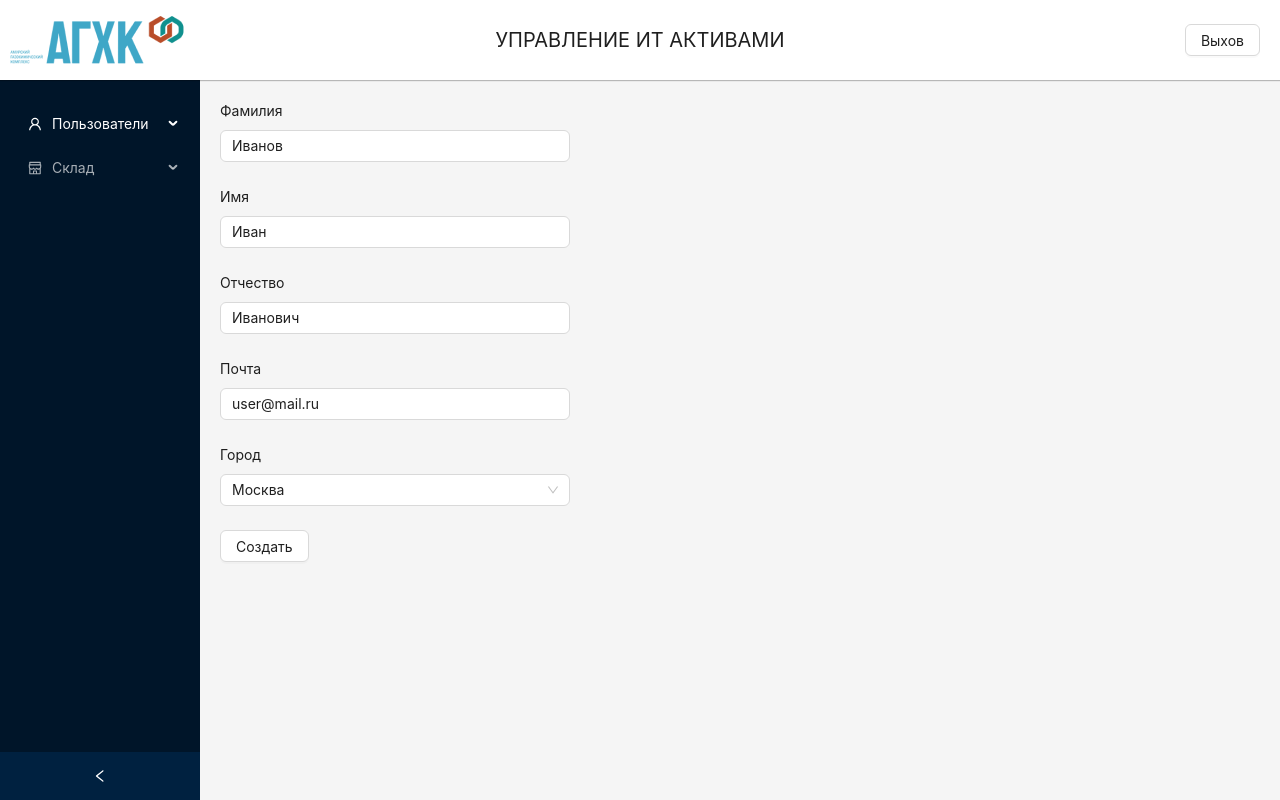
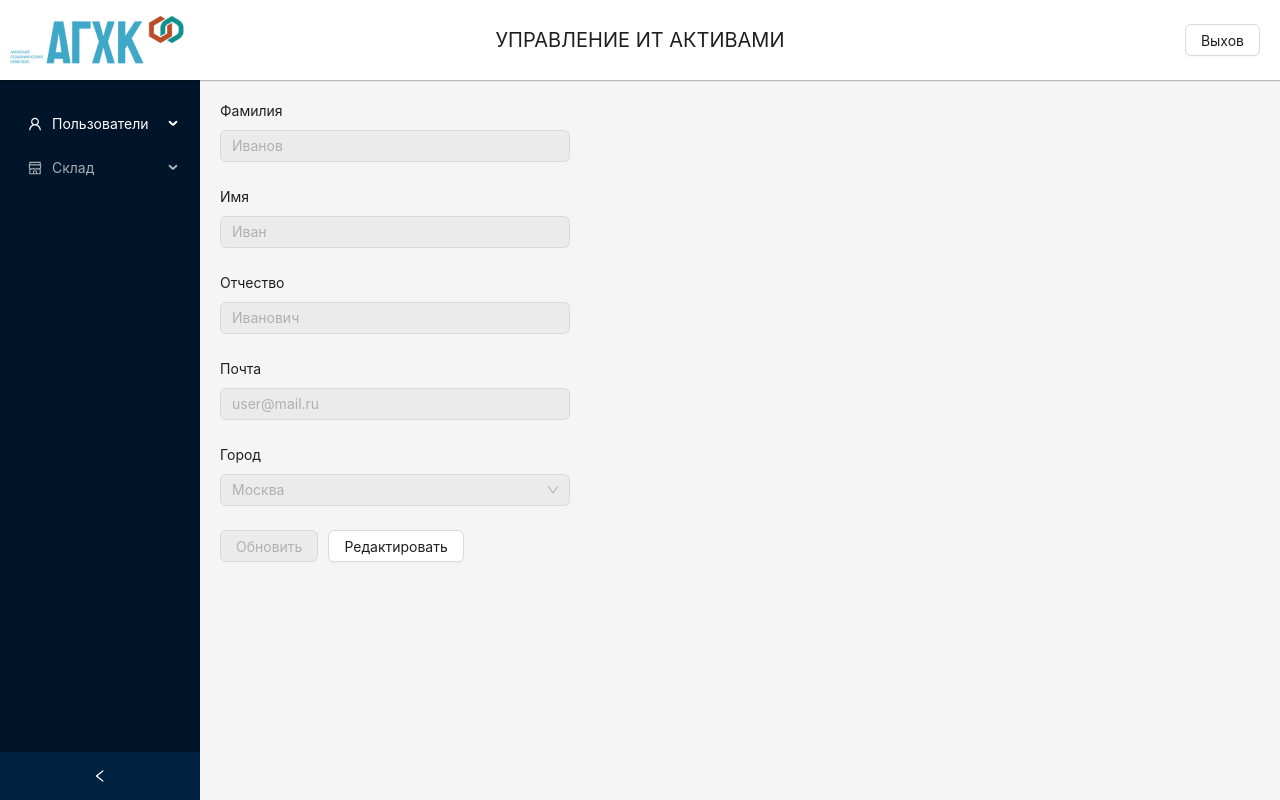
Before and after one commit to evkondr/agcc, a React (Create React App) app: page /users/1 in a window 1280 px wide. Both pictures are taken after a click on the button "Демо". Built offline with nearby package versions, Linux system fonts and the light colour scheme.

Commit message:
feat: add updateCurrentUser feature

```diff
--- a/src/components/users/UserForm.tsx
+++ b/src/components/users/UserForm.tsx
@@ -2,11 +2,11 @@
 import {
   Form, Input, Select, Button,
 } from 'antd';
-import React from 'react';
+import React, { useEffect, useState } from 'react';
 import { v4 as uuidv4 } from 'uuid';
 import { User } from '../../db';
 import { useAppDispatch, useAppSelector } from '../../redux/hooks';
-import { addNewUser } from '../../redux/features/userSlice';
+import { addNewUser, updateCurrentUser } from '../../redux/features/userSlice';
 
 interface UserFormProps{
   user?:User
@@ -15,19 +15,29 @@ const UserForm = (props: UserFormProps) => {
   const dispatch = useAppDispatch();
   let userValues: User | object = {};
   const { user } = props;
+  const [disabled, setDisabled] = useState<boolean>(false);
   if (user) {
+    // If user provided, then use its values
     userValues = user;
   }
   const onFinish = (values:User) => {
     if (user) {
-      console.log(values);
+      // If user provided, then it may be updated
+      dispatch(updateCurrentUser({ id: user.id as string, userData: { ...values, assets: [] } }));
+      setDisabled(true);
     } else {
+      // Else it may be created
       dispatch(addNewUser({ ...values, id: uuidv4(), assets: [] }));
     }
   };
   const { cities } = useAppSelector((state) => state.cities);
+  useEffect(() => {
+    if (user) {
+      setDisabled(true);
+    }
+  }, [user]);
   return (
-    <Form layout="vertical" style={{ maxWidth: '350px' }} initialValues={userValues} onFinish={onFinish}>
+    <Form layout="vertical" style={{ maxWidth: '350px' }} initialValues={userValues} onFinish={onFinish} disabled={disabled}>
       <Form.Item name="surname" label="Фамилия">
         <Input />
       </Form.Item>
@@ -48,7 +58,16 @@ const UserForm = (props: UserFormProps) => {
         </Select>
       </Form.Item>
       <Form.Item>
-        <Button htmlType="submit">Создать</Button>
+        <Button htmlType="submit" style={{ marginRight: '10px' }}>{user ? 'Обновить' : 'Создать'}</Button>
+        {user && (
+        <Button
+          htmlType="button"
+          onClick={() => setDisabled(!disabled)}
+          disabled={false}
+        >
+          {disabled ? 'Редактировать' : 'Отменить'}
+        </Button>
+        )}
       </Form.Item>
     </Form>
   );
--- a/src/redux/features/userSlice.ts
+++ b/src/redux/features/userSlice.ts
@@ -31,6 +31,17 @@ export const usersSlice = createSlice({
     getUserById: (state, action: PayloadAction<string>) => {
       state.currentUser = state.users.find((user) => user.id === action.payload);
     },
+    updateCurrentUser: (state, action: PayloadAction<{id:string, userData: User}>) => {
+      const { id, userData } = action.payload;
+      const newUsersState = state.users.map((user) => {
+        if (user.id === action.payload.id) {
+          user = { id, ...userData };
+          return user;
+        }
+        return user;
+      });
+      state.users = newUsersState;
+    },
     clearCurrentUser: (state) => {
       state.currentUser = undefined;
     },
@@ -38,7 +49,9 @@ export const usersSlice = createSlice({
 });
 
 export const {
-  getAllUsers, findUserBySurname, getUsersByLocation, addNewUser, getUserById, clearCurrentUser,
+  getAllUsers,
+  findUserBySurname,
+  getUsersByLocation, addNewUser, getUserById, clearCurrentUser, updateCurrentUser,
 } = usersSlice.actions;
 
 export default usersSlice.reducer;
```
